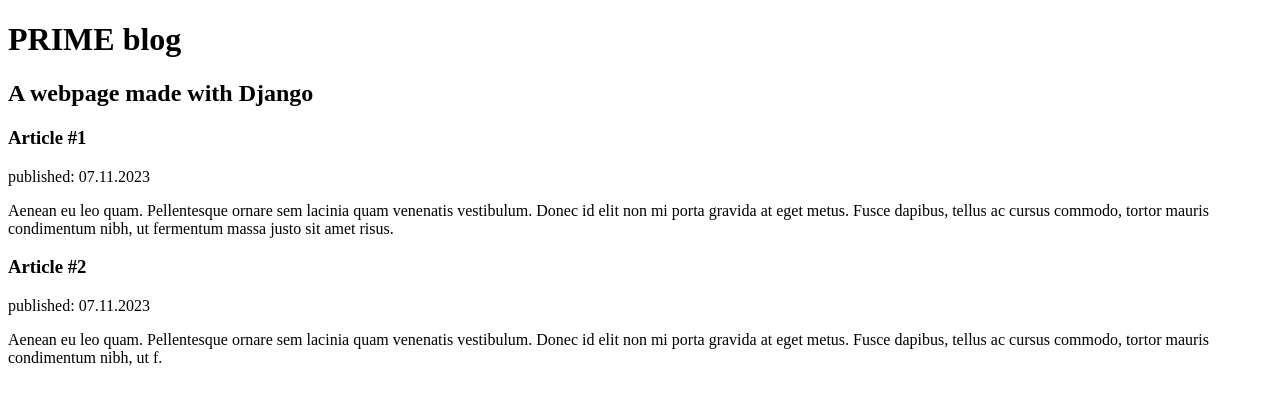
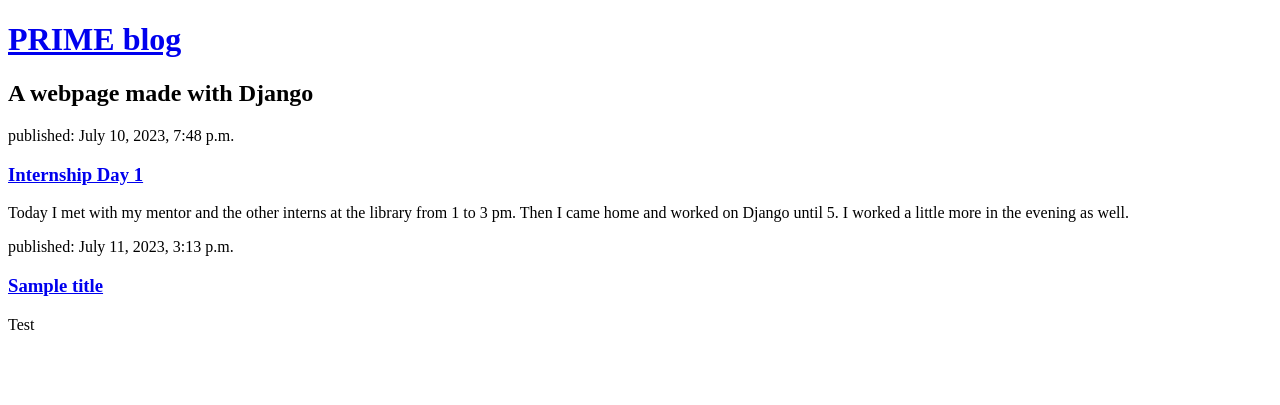
Before and after one commit to starry-night24/my-first-blog, a Django app: page / in a window 1280 px wide. Shown: the top 405 px of the page. Run offline with Django 3.2, Linux system fonts and the light colour scheme; data comes from the database, SQL or seed files in the repository; both versions use the stored data as it was after the commit.

Commit message:
Modified templates to display posts from database.

```diff
--- a/blog/templates/blog/post_list.html
+++ b/blog/templates/blog/post_list.html
@@ -4,19 +4,15 @@
     <title>PRIME blog</title>
 </head>
 <body>
-    <h1>PRIME blog</h1>
+    <h1><a href="/">PRIME blog</a></h1>
     <h2>A webpage made with Django</h2>
 
-    <article>
-        <h3>Article #1</h3>
-        <time>published: 07.11.2023</time>
-        <p>Aenean eu leo quam. Pellentesque ornare sem lacinia quam venenatis vestibulum. Donec id elit non mi porta gravida at eget metus. Fusce dapibus, tellus ac cursus commodo, tortor mauris condimentum nibh, ut fermentum massa justo sit amet risus.</p>
-    </article>
-
-    <article>
-        <h3>Article #2</h3>
-        <time>published: 07.11.2023</time>
-        <p>Aenean eu leo quam. Pellentesque ornare sem lacinia quam venenatis vestibulum. Donec id elit non mi porta gravida at eget metus. Fusce dapibus, tellus ac cursus commodo, tortor mauris condimentum nibh, ut f.</p>
-    </article>
+    {% for post in posts %}
+        <article>
+            <time>published: {{ post.published_date }}</time>
+            <h3><a href="/">{{ post.title }}</a></h3>
+            <p>{{ post.text|linebreaksbr }}</p>
+        </article>
+    {% endfor %}
 </body>
 </html>
--- a/blog/views.py
+++ b/blog/views.py
@@ -1,6 +1,9 @@
 from django.shortcuts import render
+from django.utils import timezone
+from .models import Post
 
 def post_list(request):
-    return render(request, 'blog/post_list.html', {})
+    posts = Post.objects.filter(published_date__lte=timezone.now()).order_by('published_date')
+    return render(request, 'blog/post_list.html', {'posts': posts})
 
 # Create your views here.
```
Also changed, not shown: db.sqlite3.
